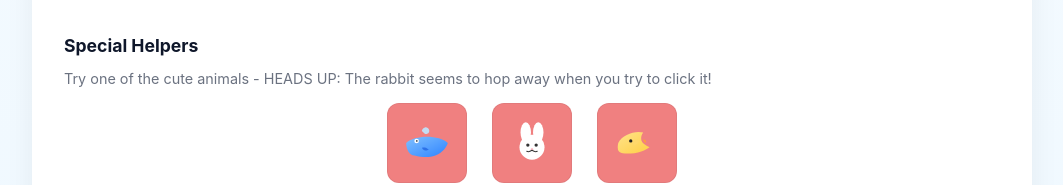
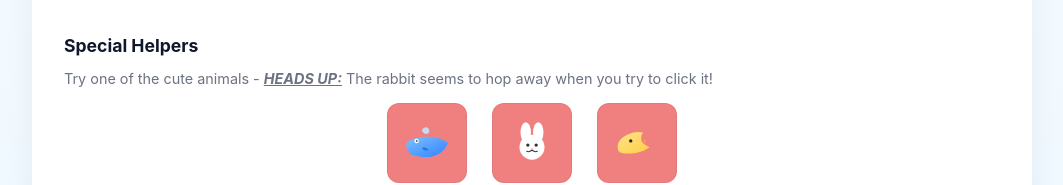
Before and after one commit to CrazyRacketSmash/UI_Project_4, a Svelte app: page / in a window 1280 px wide. Shown: the part 364-549 px from the top of the page, without its empty margins (108-1171 px from the left). Built offline with nearby package versions, Linux system fonts and the light colour scheme.

Commit message:
Add bold, italic, and underline for Heads up

```diff
--- a/src/components/MoodPicker.svelte
+++ b/src/components/MoodPicker.svelte
@@ -123,7 +123,7 @@
 
 <section aria-label="Animals">
   <h2 class="h-title" style="font-size:1.1rem">Special Helpers</h2>
-  <p class="small">Try one of the cute animals - HEADS UP: The rabbit seems to hop away when you try to click it!</p>
+  <p class="small">Try one of the cute animals - <b><i><u>HEADS UP:</u></i></b> The rabbit seems to hop away when you try to click it!</p>
 
   <div class="image-actions" role="group" aria-label="Cute helpers">
       <button class="image-btn" on:click={() => handleAnimalClick('whale')} aria-label="Whale">
```
